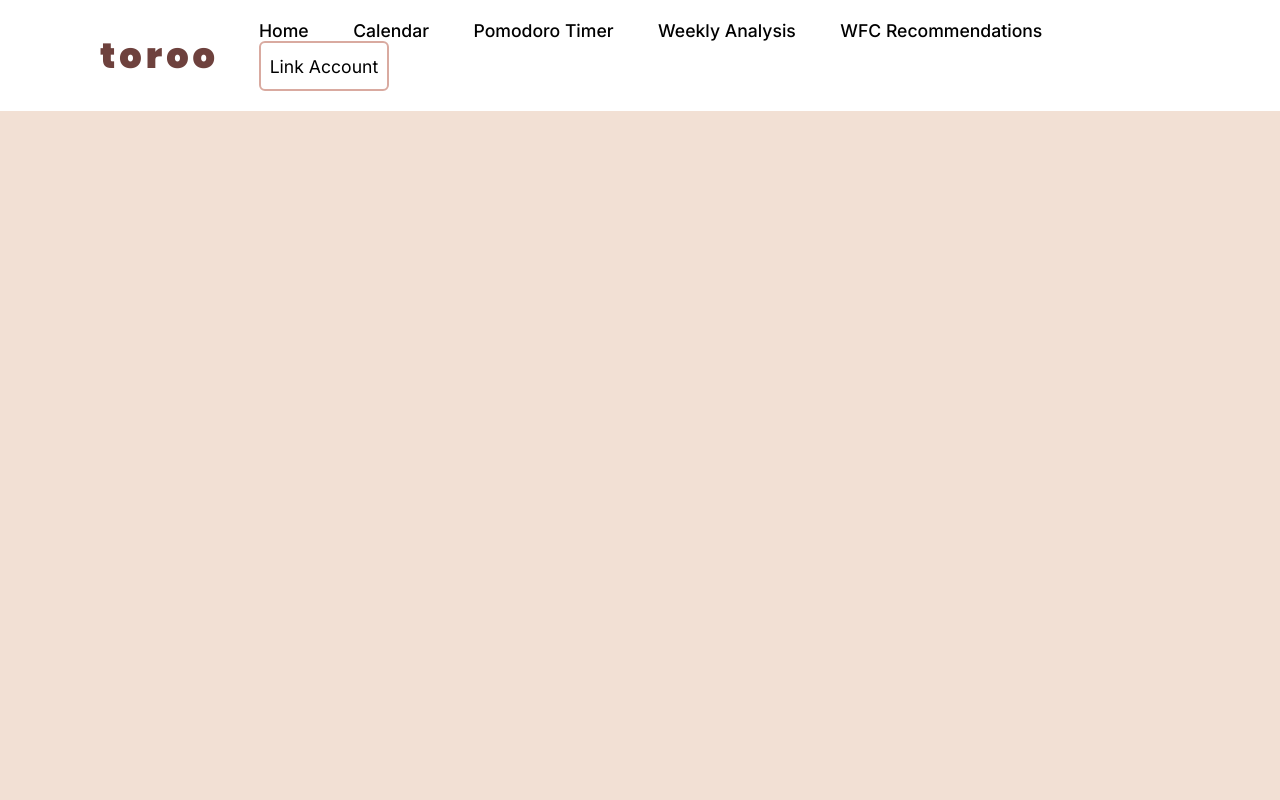
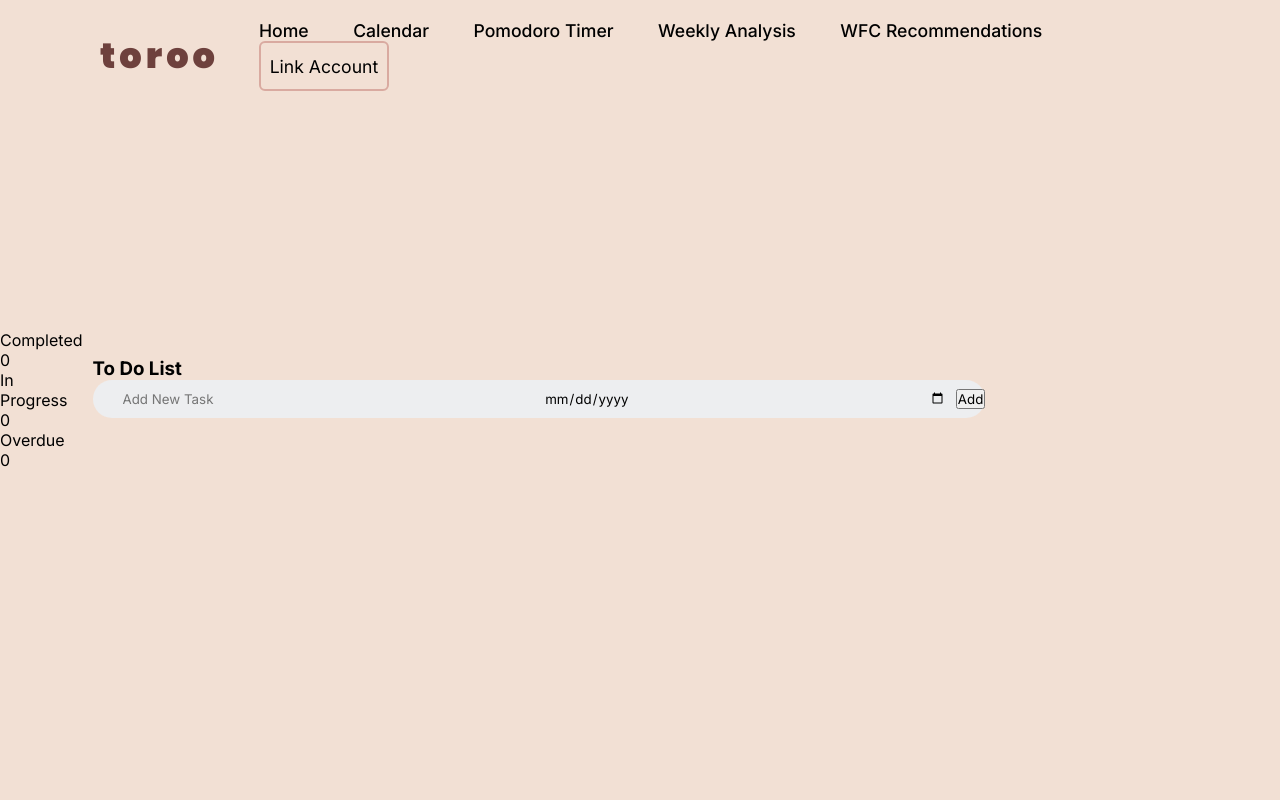
Before and after one commit to IcariZ/Sofeng-, a PHP site: page / in a window 1280 px wide. Run offline with PHP 8.4, Linux system fonts and the light colour scheme.

Commit message:
initial commit

```diff
--- a/index.html
+++ b/index.html
@@ -20,6 +20,33 @@
         </nav>
     </header>
 
+    <div class="weekly">
+        <div class="box" id="completed">
+            <p>Completed</p>
+            <p id="completedCount">0</p>
+        </div>
+        <div class="box" id="inProgress">
+            <p>In Progress</p>
+            <p id="inProgressCount">0</p>
+        </div>
+        <div class="box" id="overdue">
+            <p>Overdue</p>
+            <p id="overdueCount">0</p>
+        </div>
+    </div>
+    <br><br><br><br>
+
+    <div class="container">
+        <div class="toDoApp">
+            <h3>To Do List</h3>
+            <div class="row">
+                <input type="text" id="inputBox" placeholder="Add New Task">
+                <input type="date" id="deadline" placeholder="Add Deadline">
+                <button onclick="addTask()">Add</button>
+            </div>
+        </div>
+        <ul id="listContainer"></ul>
+    </div>
 
     <div class="wrapper">
         <span class="icon-close"><ion-icon name="close-outline"></ion-icon></span>
@@ -81,6 +108,7 @@
         </div>
 
 
+
     </div>
 
     <script src="script.js"></script>
--- a/style.css
+++ b/style.css
@@ -8,15 +8,13 @@
     font-family: 'Inter';
 }
 
-body {
-    font-family: sans-serif;
+body{
     display: flex;
-    flex-direction: column;
+    justify-content: center;
     align-items: center;
-    justify-content: center;
     min-height: 100vh;
     background-color: #F2E0D4;
-  }
+}
 
 header {
     position: fixed;
@@ -24,7 +22,7 @@ header {
     left: 0;
     width: 100%;
     padding: 20px 100px;
-    background: white;
+    /* background: #D9AAA0; */
     display: flex;
     justify-content: space-between;
     align-items: center;
@@ -159,8 +157,8 @@ header {
 }
 
 .form-box h2 {
-    font-size: 1.5em;
-    color: #6e413d;
+    font-size: 2em;
+    color: #162938;
     text-align: center;
 }
 
@@ -168,7 +166,7 @@ header {
     position: relative;
     width: 100%;
     height: 50px;
-    border-bottom: 2px solid #6e413d;
+    border-bottom: 2px solid #162938;
     margin: 30px 0;
 }
 
@@ -178,7 +176,7 @@ header {
     left: 5px;
     transform: translateY(-50%);
     font-size: 1em;
-    color: #6e413d;
+    color: #162938;
     font-weight: 500;
     pointer-events: none;
     transition: .5s;
@@ -197,7 +195,7 @@ header {
     border: none;
     outline: none;
     font-size: 1em;
-    color: #6e413d;
+    color: #162938;
     font-weight: 600;
     padding: 0 35px 0 5px;
 }
@@ -206,7 +204,7 @@ header {
     position: absolute;
     right: 8px;
     font-size: 1.2em;
-    color: #6e413d;
+    color: #162938;
     line-height: 57px;
 }
 
@@ -220,7 +218,7 @@ header {
 }
 
 .remember-forgot label input {
-    accent-color: #6e413d;
+    accent-color: #162938;
     margin-right: 3px;
 }
 
@@ -273,7 +271,6 @@ header {
 .container{
     width: 100%;
     min-width: 100vh;
-    background-color: #D9AAA0;
     /* background: linear-gradient(135deg, #153677, #4e085f); */
     padding: 10px;
 }
```
